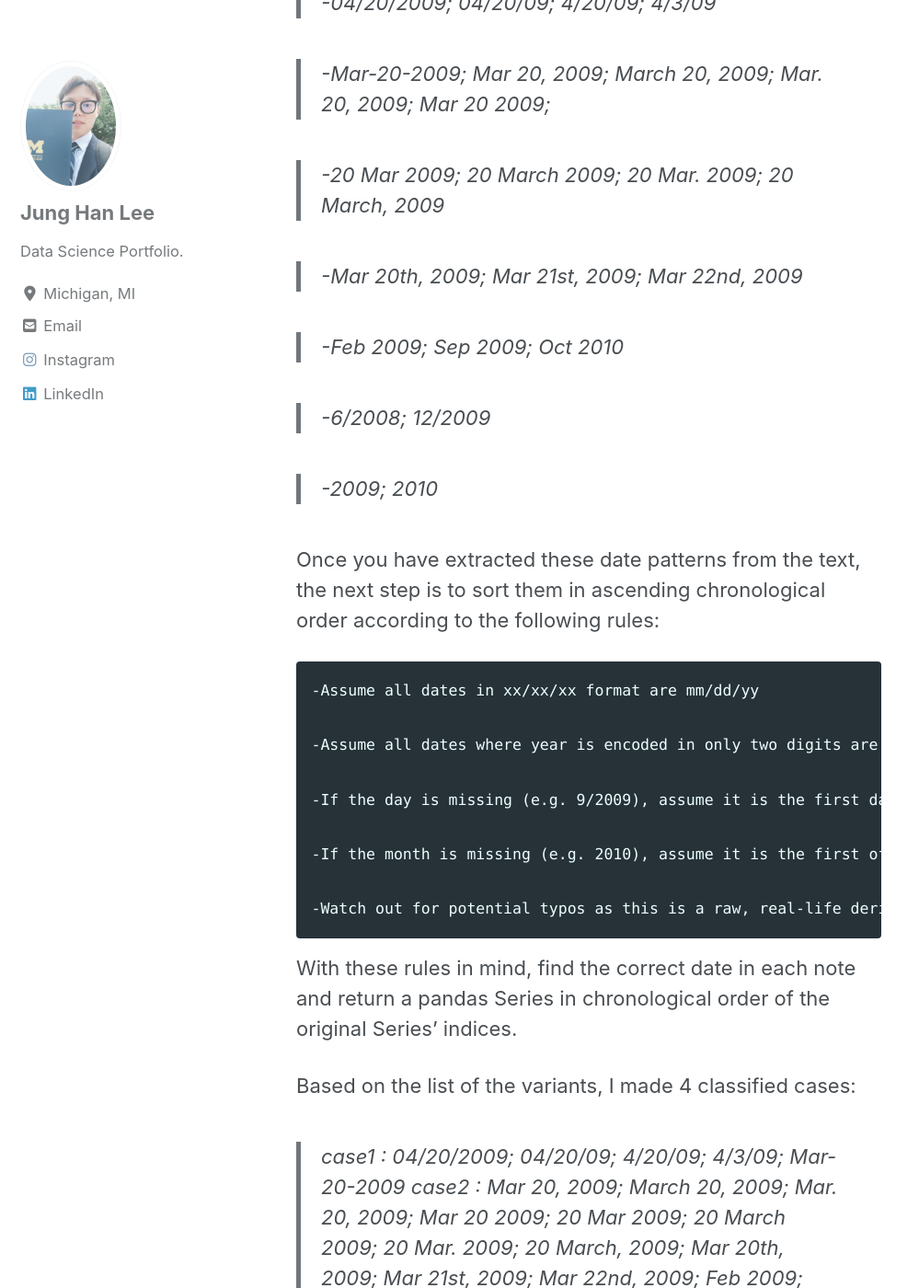
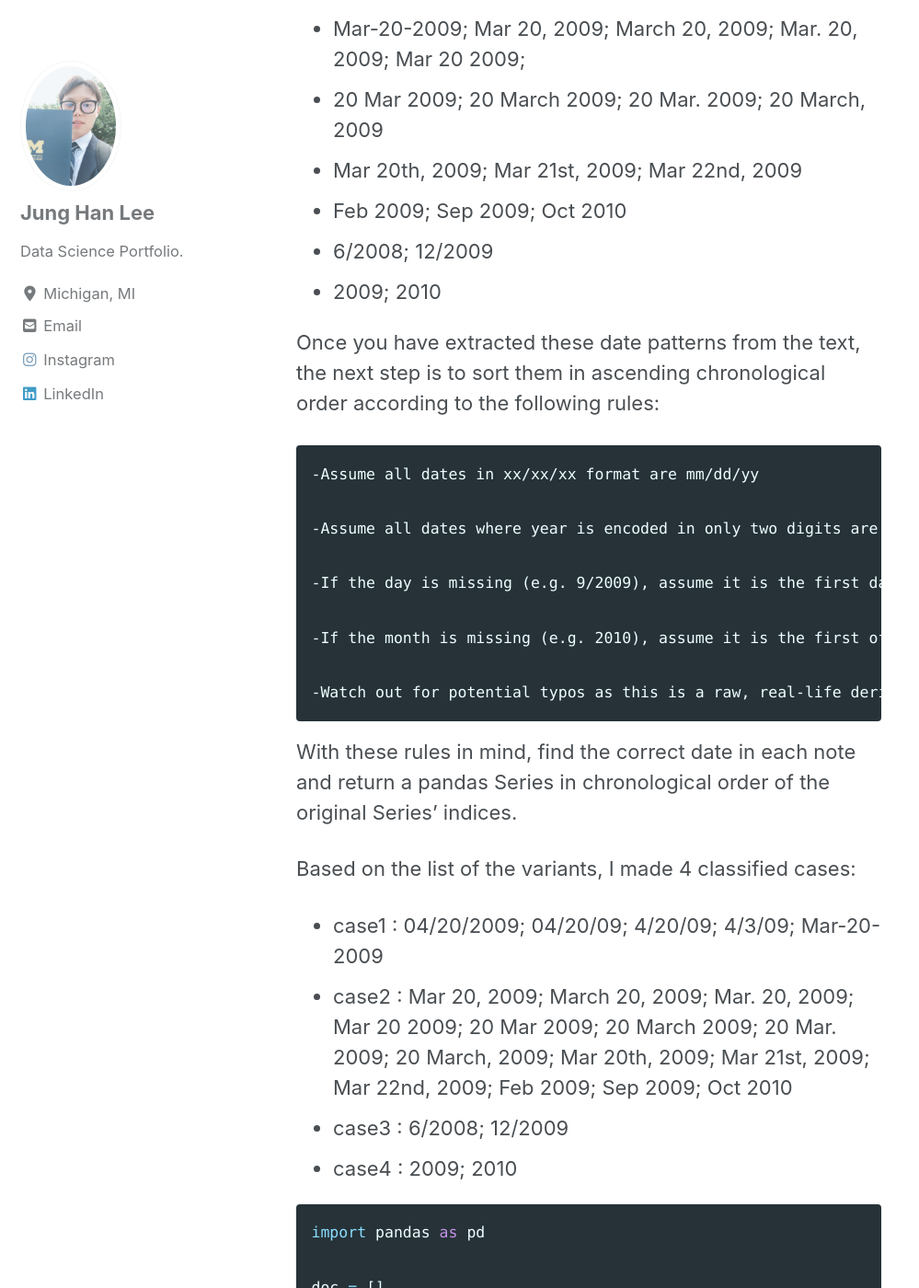
Before and after one commit to jung-han-lee/jung-han-lee.github.io, a Jekyll site: the page built from _posts/2020-04-17-textmining1.md, in a window 1280 px wide and 1400 px high, scrolled down 713 px. Shown: the whole window at 92% size, without its empty margins (0-999 px from the left). Built offline with Jekyll 4.4.1, drawn with Linux system fonts in a browser that asks for light colours; cached includes are drawn as plain includes; nearby versions of some CDN libraries; some of the changed text lies outside the part shown.

Commit message:
new github

````diff
--- a/_posts/2020-04-17-textmining1.md
+++ b/_posts/2020-04-17-textmining1.md
@@ -16,19 +16,13 @@
 Here is a list of some of the variants you might encounter in this dataset:
 
 
->-04/20/2009; 04/20/09; 4/20/09; 4/3/09
-
->-Mar-20-2009; Mar 20, 2009; March 20, 2009; Mar. 20, 2009; Mar 20 2009;
-
->-20 Mar 2009; 20 March 2009; 20 Mar. 2009; 20 March, 2009
-
->-Mar 20th, 2009; Mar 21st, 2009; Mar 22nd, 2009
-
->-Feb 2009; Sep 2009; Oct 2010
-
->-6/2008; 12/2009
-
->-2009; 2010
+* 04/20/2009; 04/20/09; 4/20/09; 4/3/09
+* Mar-20-2009; Mar 20, 2009; March 20, 2009; Mar. 20, 2009; Mar 20 2009;
+* 20 Mar 2009; 20 March 2009; 20 Mar. 2009; 20 March, 2009
+* Mar 20th, 2009; Mar 21st, 2009; Mar 22nd, 2009
+* Feb 2009; Sep 2009; Oct 2010
+* 6/2008; 12/2009
+* 2009; 2010
 
 Once you have extracted these date patterns from the text, the next step is to sort them in ascending chronological order according to the following rules:
 
@@ -49,10 +43,10 @@
 
 Based on the list of the variants, I made 4 classified cases:
 
->case1 : 04/20/2009; 04/20/09; 4/20/09; 4/3/09; Mar-20-2009
-case2 : Mar 20, 2009; March 20, 2009; Mar. 20, 2009; Mar 20 2009; 20 Mar 2009; 20 March 2009; 20 Mar. 2009; 20 March, 2009; Mar 20th, 2009; Mar 21st, 2009; Mar 22nd, 2009; Feb 2009; Sep 2009; Oct 2010
-case3 : 6/2008; 12/2009
-case4 : 2009; 2010
+* case1 : 04/20/2009; 04/20/09; 4/20/09; 4/3/09; Mar-20-2009
+* case2 : Mar 20, 2009; March 20, 2009; Mar. 20, 2009; Mar 20 2009; 20 Mar 2009; 20 March 2009; 20 Mar. 2009; 20 March, 2009; Mar 20th, 2009; Mar 21st, 2009; Mar 22nd, 2009; Feb 2009; Sep 2009; Oct 2010
+* case3 : 6/2008; 12/2009
+* case4 : 2009; 2010
 
 
 ```python
````
